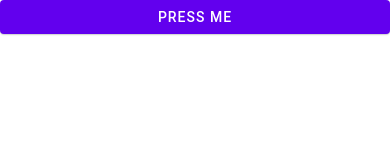
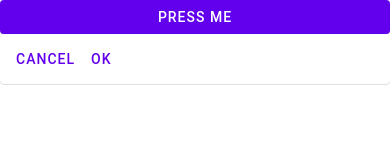
Before and after one commit to davidcrc/movies-react-native, a React Native app: screen / in a window 390 px wide. Shown: the top 160 px of the page. Built offline with nearby package versions, Linux system fonts and the light colour scheme.

Commit message:
add card

```diff
--- a/App.js
+++ b/App.js
@@ -1,6 +1,6 @@
 import React from 'react'
 import { View, SafeAreaView, Text } from 'react-native'
-import { Button } from 'react-native-paper'
+import { Button, Card } from 'react-native-paper'
 
 const App = () => {
   console.log("hola lola")
@@ -9,6 +9,13 @@ const App = () => {
       <Button mode="contained" onPress={() => console.log('Pressed')}>
         Press me
       </Button>
+
+      <Card>
+        <Card.Actions>
+          <Button>Cancel</Button>
+          <Button>Ok</Button>
+        </Card.Actions>
+      </Card>
     </SafeAreaView>
   )
 }
```
